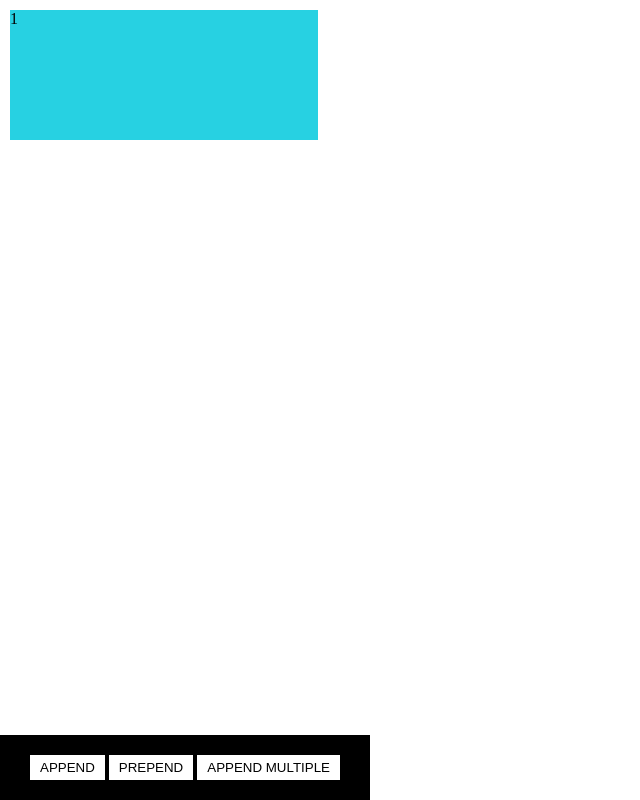
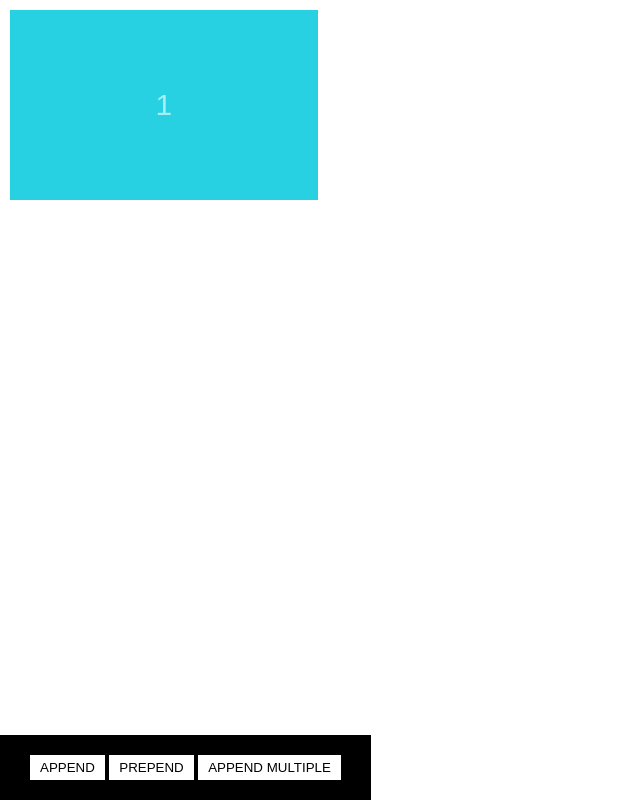
Before and after one commit to ademilter/bricklayer, a website: page examples/basic.html in a window 1280 px wide. Both pictures are taken after a click on the button "APPEND". Shown: the whole page, without its empty margins (0-640 px from the left). Drawn offline with nearby package versions, Linux system fonts and the light colour scheme.

Commit message:
demo edit

```diff
--- a/examples/demo.css
+++ b/examples/demo.css
@@ -1,6 +1,10 @@
 * {
   margin: 0;
   padding: 0;
+}
+
+body {
+  font-family: sans-serif;
 }
 
 .bricklayer {
@@ -8,6 +12,11 @@
 }
 
 .box {
+  display: flex;
+  align-items: center;
+  justify-content: center;
+  font-size: 30px;
+  color: rgba(255, 255, 255, .6);
   margin-bottom: 10px;
   -webkit-animation-duration: .3s;
   animation-duration: .3s;
--- a/examples/demo.js
+++ b/examples/demo.js
@@ -3,7 +3,7 @@ function newBox() {
       return i > 5 ? null : a[Math.floor(Math.random() * 16)]
     }).join('');
 
-  var heights = [30, 50, 80, 100, 130, 180];
+  var heights = [50, 90, 150, 190, 230];
   var randomHeight = heights[Math.floor(Math.random() * heights.length)];
 
   var $Box = $("<div class='box' />").css({
```
